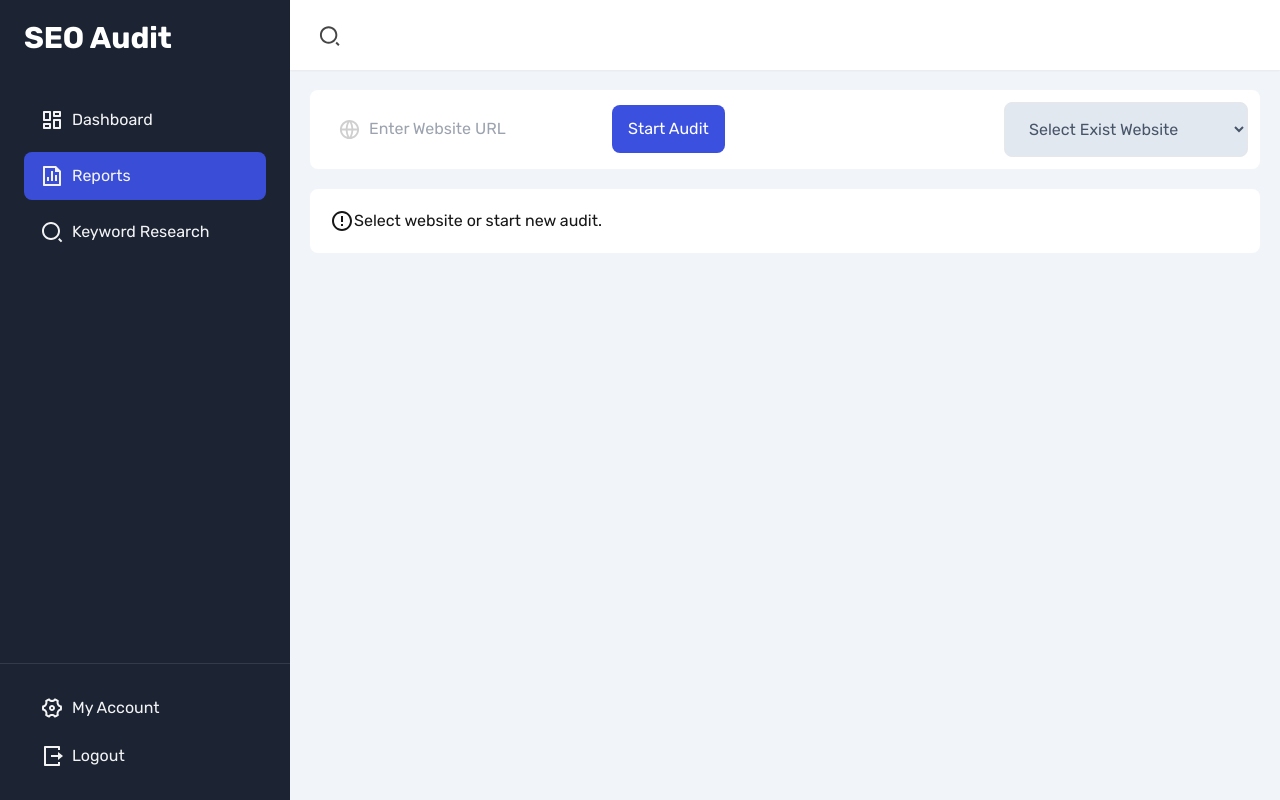
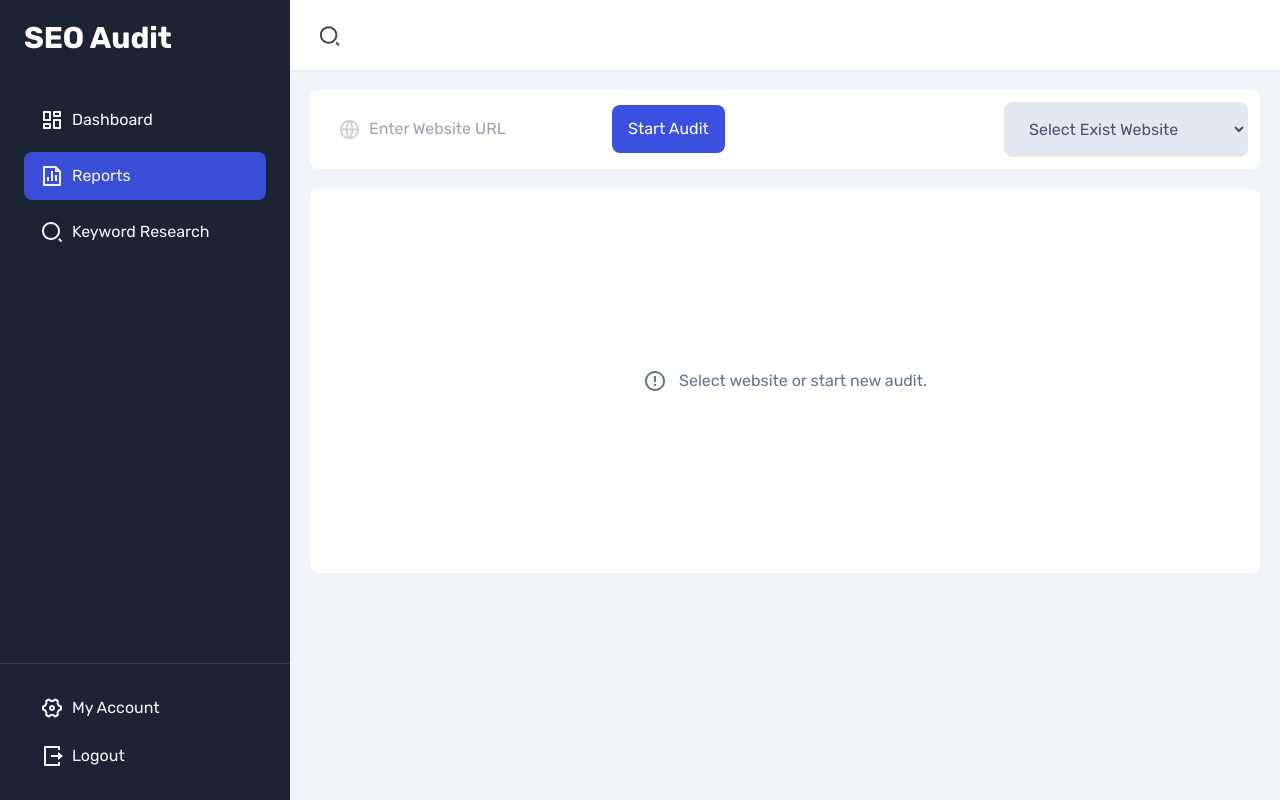
Before and after one commit to vishnut2003/seo_audit_tool, a Next.js app: page /dashboard/reports in a window 1280 px wide. Built offline with nearby package versions, Linux system fonts and the light colour scheme.

Commit message:
Renamed Components folder name.

```diff
--- a/src/app/dashboard/reports/page.tsx
+++ b/src/app/dashboard/reports/page.tsx
@@ -1,8 +1,8 @@
 'use client';
 
-import AuditResultPlaceholder from "@/components/ReportsPage/AuditResultPlaceholder/AuditResultPlaceholder"
-import AuditResultProgress from "@/components/ReportsPage/AuditResultProgress/AuditResultProgress";
-import NewAuditForm from "@/components/ReportsPage/NewAuditForm/NewAuditForm"
+import AuditResultPlaceholder from "@/Components/ReportsPage/AuditResultPlaceholder/AuditResultPlaceholder"
+import AuditResultProgress from "@/Components/ReportsPage/AuditResultProgress/AuditResultProgress";
+import NewAuditForm from "@/Components/ReportsPage/NewAuditForm/NewAuditForm"
 import BasicLayout from "@/layouts/BasicLayout/BasicLayout"
 import { useState } from "react";
 
--- a/tailwind.config.ts
+++ b/tailwind.config.ts
@@ -3,7 +3,7 @@ import type { Config } from "tailwindcss";
 export default {
   content: [
     "./src/pages/**/*.{js,ts,jsx,tsx,mdx}",
-    "./src/components/**/*.{js,ts,jsx,tsx,mdx}",
+    "./src/Components/**/*.{js,ts,jsx,tsx,mdx}",
     "./src/app/**/*.{js,ts,jsx,tsx,mdx}",
     "./src/layouts/**/*.{js,ts,jsx,tsx,mdx}",
   ],
```
